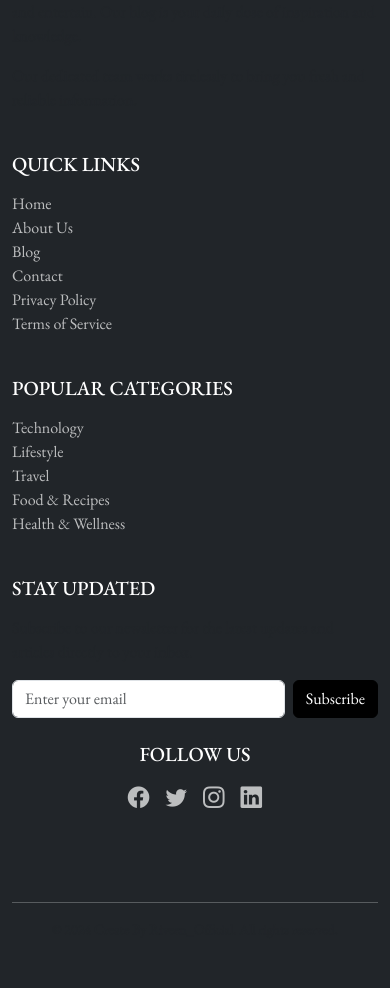
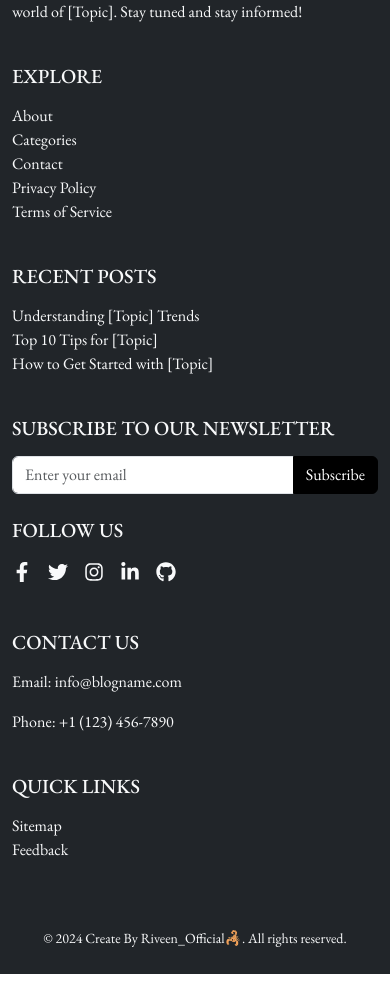
Before and after one commit to spriveen/-Digital-news-app, a Next.js app in the folder my-app/: page / in a window 390 px wide. Shown: the part 985-1973 px from the top of the page. Built offline with nearby package versions, Linux system fonts and the light colour scheme; no server answers; the database is empty.

Commit message:
update about page

```diff
--- a/my-app/src/app/globals.css
+++ b/my-app/src/app/globals.css
@@ -116,10 +116,10 @@ section {
 }
 
 .error-page {
-  background-color: #bababa4a;
+  background-color: #d90000d1;
   -webkit-backdrop-filter: blur(9px);
   backdrop-filter: blur(15px);
-  border: 1px solid rgba(234, 234, 235, 0.2);
+  border: 1px solid rgba(3, 3, 18, 0.2);
   padding: 80px 20px;
 }
 .text-center {
--- a/my-app/src/components/footer.css
+++ b/my-app/src/components/footer.css
@@ -1,18 +1,40 @@
 .footer {
-    padding: 3rem 0;
-    background-color: #343a40; /* Dark background */
-  }
-  .footer-link {
-    color: rgba(255, 255, 255, 0.7);
-    transition: color 0.3s;
-  }
-  .footer-link:hover {
-    color: #ffffff; /* White on hover */
-  }
-  .social-link {
-    color: rgba(255, 255, 255, 0.7);
-    transition: color 0.3s;
-  }
-  .social-link:hover {
-    color: #ffffff; /* White on hover */
-  }
+  background-color: #162a2a; /* Light background color */
+  padding: 20px;
+  text-align: center;
+}
+
+.container {
+  display: flex;
+  flex-direction: column;
+  align-items: center;
+  justify-content: center;
+  max-width: 1200px; /* Limit the width */
+  margin: 0 auto;
+}
+
+.socialLinks,
+.quickLinks,
+.popularCategories,
+.subscribe {
+  margin: 20px 0;
+}
+
+h4 {
+  margin-bottom: 10px;
+}
+
+a {
+  color: #0ec2cf; /* Link color */
+  text-decoration: none;
+}
+
+a:hover {
+  text-decoration: underline;
+}
+
+.footerBottom {
+  margin-top: 20px;
+  font-size: 14px;
+  color: #11151a; /* Darker text color */
+}
--- a/my-app/src/components/footer.tsx
+++ b/my-app/src/components/footer.tsx
@@ -1,108 +1,106 @@
-'use client';
-import React from 'react';
-import './footer.css'
 import Link from 'next/link';
+import { FaFacebookF, FaTwitter, FaInstagram, FaLinkedinIn, FaGithub } from 'react-icons/fa';
 
-const Footer = () => {
+export default function Footer() {
   return (
-    <footer className="footer bg-dark text-light pt-5">
+    <footer className="bg-dark text-light pt-5 pb-4">
       <div className="container">
-        <div className="row mb-5">
+        <div className="row">
 
-          {/* About Section */}
-          <div className="col-lg-3 col-md-6 mb-4">
-            <h5 className="text-uppercase font-weight-bold text-white mb-3">About Us</h5>
-            <p className="text-muted">
-              We provide insightful content crafted to educate, inspire and entertain. Our blog is your daily dose of inspiration and knowledge.
-            </p>
-            <p className="text-muted">
-              Our dedicated team works tirelessly to bring you fresh and reliable information.
+          {/* Logo and Description */}
+          <div className="col-md-3 mb-4">
+            <h5 className="text-uppercase mb-3">BlogName</h5>
+            <p>
+              Bringing you the latest insights, trends, and stories in the world of [Topic].
+              Stay tuned and stay informed!
             </p>
           </div>
 
-          {/* Quick Links Section */}
-          <div className="col-lg-2 col-md-6 mb-4">
-            <h5 className="text-uppercase font-weight-bold text-white mb-3">Quick Links</h5>
+          {/* Navigation Links */}
+          <div className="col-md-2 mb-4">
+            <h5 className="text-uppercase mb-3">Explore</h5>
             <ul className="list-unstyled">
-              <li><Link href="/" className="footer-link">Home</Link></li>
-              <li><Link href="/about" className="footer-link">About Us</Link></li>
-              <li><Link href="/blog" className="footer-link">Blog</Link></li>
-              <li><Link href="/contact" className="footer-link">Contact</Link></li>
-              <li><Link href="/privacy" className="footer-link">Privacy Policy</Link></li>
-              <li><Link href="/terms" className="footer-link">Terms of Service</Link></li>
+              <li><Link href="/about" className="text-light">About</Link></li>
+              <li><Link href="/categories" className="text-light">Categories</Link></li>
+              <li><Link href="/contact" className="text-light">Contact</Link></li>
+              <li><Link href="/privacy-policy" className="text-light">Privacy Policy</Link></li>
+              <li><Link href="/terms" className="text-light">Terms of Service</Link></li>
             </ul>
           </div>
 
-          {/* Popular Categories Section */}
-          <div className="col-lg-2 col-md-6 mb-4">
-            <h5 className="text-uppercase font-weight-bold text-white mb-3">Popular Categories</h5>
+          {/* Recent Posts */}
+          <div className="col-md-3 mb-4">
+            <h5 className="text-uppercase mb-3">Recent Posts</h5>
             <ul className="list-unstyled">
-              <li><Link href="/category/technology" className="footer-link">Technology</Link></li>
-              <li><Link href="/category/lifestyle" className="footer-link">Lifestyle</Link></li>
-              <li><Link href="/category/travel" className="footer-link">Travel</Link></li>
-              <li><Link href="/category/food" className="footer-link">Food & Recipes</Link></li>
-              <li><Link href="/category/health" className="footer-link">Health & Wellness</Link></li>
+              <li><Link href="/post-1" className="text-light">Understanding [Topic] Trends</Link></li>
+              <li><Link href="/post-2" className="text-light">Top 10 Tips for [Topic]</Link></li>
+              <li><Link href="/post-3" className="text-light">How to Get Started with [Topic]</Link></li>
             </ul>
           </div>
 
-          {/* Newsletter Section */}
-          <div className="col-lg-3 col-md-6 mb-4">
-            <h5 className="text-uppercase font-weight-bold text-white mb-3">Stay Updated</h5>
-            <p className="text-muted">
-              Subscribe to our newsletter for the latest updates and articles directly to your inbox.
-            </p>
-            <form className="d-flex">
-              <input
-                type="email"
-                className="form-control me-2 rounded"
-                placeholder="Enter your email"
-                aria-label="Email"
-              />
-              <button type="submit" className="btn btn-primary">
-                Subscribe
-              </button>
+          {/* Newsletter Signup */}
+          <div className="col-md-4 mb-4">
+            <h5 className="text-uppercase mb-3">Subscribe to Our Newsletter</h5>
+            <form>
+              <div className="input-group">
+                <input
+                  type="email"
+                  className="form-control"
+                  placeholder="Enter your email"
+                  aria-label="Email"
+                  required
+                />
+                <button className="btn btn-primary" type="submit">Subscribe</button>
+              </div>
             </form>
           </div>
 
           {/* Social Media Links */}
-          <div className="col-lg-2 col-md-6 mb-4 text-center text-lg-left">
-            <h5 className="text-uppercase font-weight-bold text-white mb-3">Follow Us</h5>
-            <div>
-              <a href="https://facebook.com" target="_blank" rel="noopener noreferrer" className="social-link me-3">
-                <i className="bi bi-facebook fs-4"></i>
+          <div className="col-md-2 mb-4">
+            <h5 className="text-uppercase mb-3">Follow Us</h5>
+            <div className="d-flex gap-3">
+              <a href="https://facebook.com" className="text-light" target="_blank" rel="noopener noreferrer">
+                <FaFacebookF size={20} />
               </a>
-              <a href="https://twitter.com" target="_blank" rel="noopener noreferrer" className="social-link me-3">
-                <i className="bi bi-twitter fs-4"></i>
+              <a href="https://twitter.com" className="text-light" target="_blank" rel="noopener noreferrer">
+                <FaTwitter size={20} />
               </a>
-              <a href="https://instagram.com" target="_blank" rel="noopener noreferrer" className="social-link me-3">
-                <i className="bi bi-instagram fs-4"></i>
+              <a href="https://instagram.com" className="text-light" target="_blank" rel="noopener noreferrer">
+                <FaInstagram size={20} />
               </a>
-              <a href="https://linkedin.com" target="_blank" rel="noopener noreferrer" className="social-link">
-                <i className="bi bi-linkedin fs-4"></i>
+              <a href="https://linkedin.com" className="text-light" target="_blank" rel="noopener noreferrer">
+                <FaLinkedinIn size={20} />
+              </a>
+              <a href="https://github.com" className="text-light" target="_blank" rel="noopener noreferrer">
+                <FaGithub size={20} />
               </a>
             </div>
           </div>
+
         </div>
 
-        {/* Divider */}
-        <div className="row">
-          <div className="col">
-            <hr className="border-top border-light" />
+        {/* Contact Information */}
+        <div className="row mt-4">
+          <div className="col-md-6 mb-4">
+            <h5 className="text-uppercase mb-3">Contact Us</h5>
+            <p>Email: <a href="mailto:info@blogname.com" className="text-light">info@blogname.com</a></p>
+            <p>Phone: <span className="text-light">+1 (123) 456-7890</span></p>
+          </div>
+
+          {/* Copyright */}
+          <div className="col-md-6 mb-4 text-md-end">
+            <h5 className="text-uppercase mb-3">Quick Links</h5>
+            <ul className="list-unstyled">
+              <li><Link href="/sitemap" className="text-light">Sitemap</Link></li>
+              <li><Link href="/feedback" className="text-light">Feedback</Link></li>
+            </ul>
           </div>
         </div>
 
-        {/* Copyright */}
-        <div className="row">
-          <div className="col text-center">
-            <p className="text-muted small mb-0">
-            &copy; {new Date().getFullYear()} Create By Riveen_Official. All rights reserved.
-            </p>
-          </div>
+        <div className="text-center mt-4">
+          <small>&copy; {new Date().getFullYear()} Create By Riveen_Official🦂. All rights reserved.</small>
         </div>
       </div>
-
     </footer>
   );
-};
-
-export default Footer;
+}
```
Also changed, not shown: my-app/src/app/about/page.tsx (+97 -57 lines), my-app/assests/img/our-story.jpg (added).
